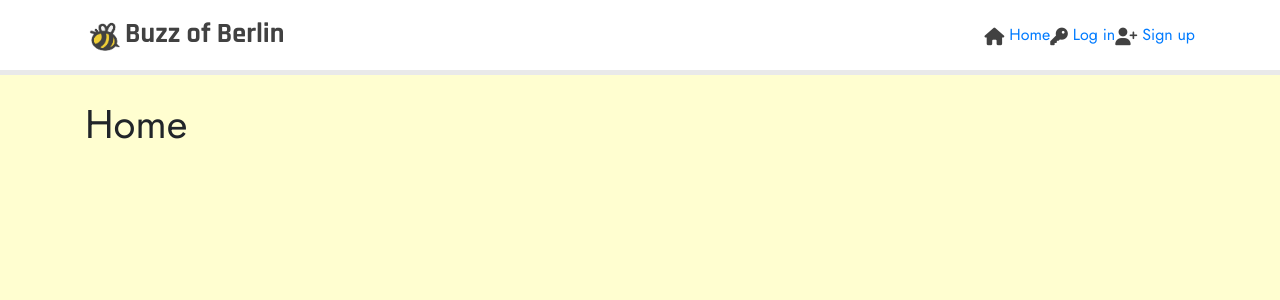
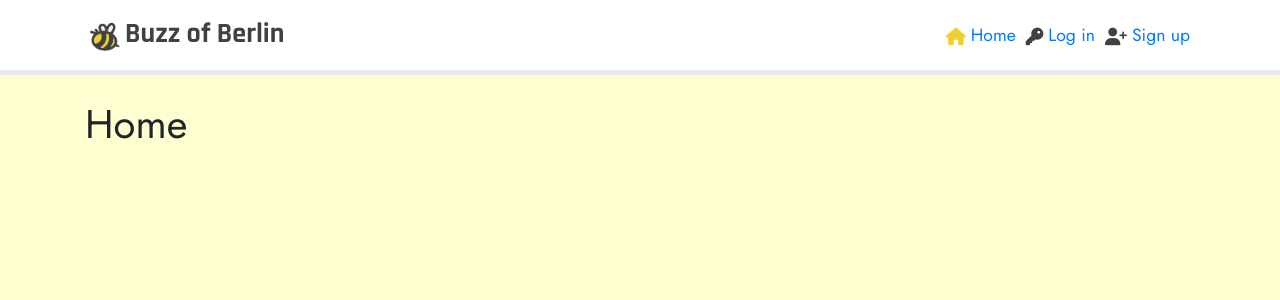
Before and after one commit to vkleer/ci-pp5-buzz-of-berlin, a React (Create React App) app: page / in a window 1280 px wide. Shown: the top 300 px of the page. Built offline with nearby package versions, Linux system fonts and the light colour scheme.

Commit message:
Add className and activeClassName attributes to NavLink components, add exact attribute to Home NavLink

```diff
--- a/src/components/NavBar.js
+++ b/src/components/NavBar.js
@@ -19,15 +19,15 @@ const NavBar = () => {
             <Navbar.Toggle aria-controls="basic-navbar-nav" />
             <Navbar.Collapse id="basic-navbar-nav">
                 <Nav className="ml-auto text-left">
-                    <NavLink to ="/">
+                    <NavLink exact className={styles.NavLink} activeClassName={styles.Active} to ="/">
                         <i class="fa-solid fa-house"></i>
                         Home
                     </NavLink>
-                    <NavLink to="/login">
+                    <NavLink className={styles.NavLink} activeClassName={styles.Active} to="/login">
                         <i class="fa-solid fa-key"></i>
                         Log in
                     </NavLink>
-                    <NavLink to="/signup">
+                    <NavLink className={styles.NavLink} activeClassName={styles.Active} to="/signup">
                         <i class="fa-solid fa-user-plus"></i>
                         Sign up
                     </NavLink>
```
